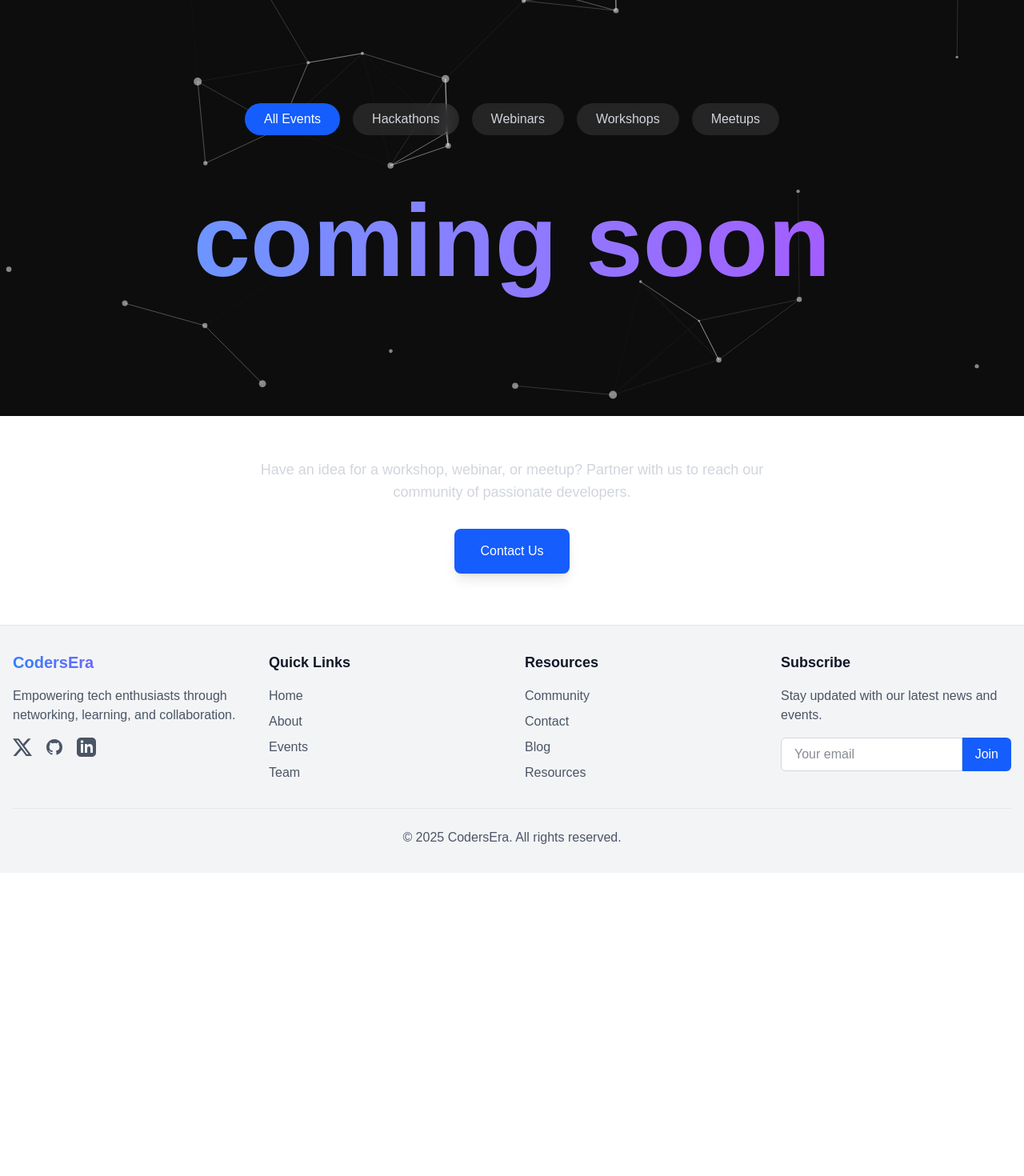
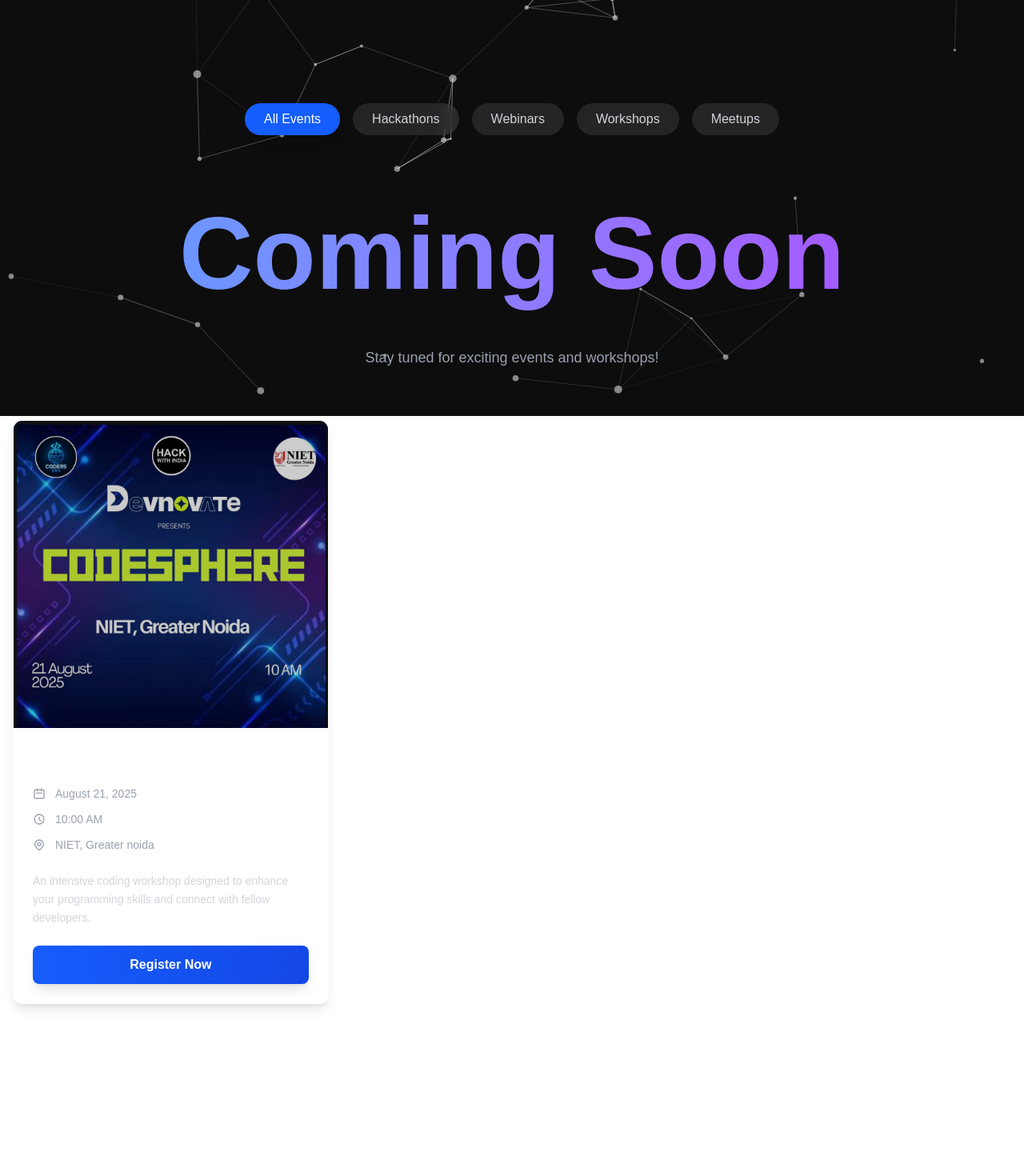
Before and after one commit to Hridayansh018/codersera-new-web, a Next.js app: page /events in a window 1280 px wide. Shown: the part 280-1750 px from the top of the page at 80% size. Before the commit the page ends 1371 px from the top, so only its background shows below. Built offline with nearby package versions, Linux system fonts and the light colour scheme.

Commit message:
event update

```diff
--- a/src/app/events/page.tsx
+++ b/src/app/events/page.tsx
@@ -3,6 +3,9 @@
 import { motion } from 'framer-motion';
 import Link from 'next/link';
 import { useState } from 'react';
+import Image, { StaticImageData } from 'next/image';
+
+import codesphere from '../../../public/codesphere.jpg';
 
 type Event = {
   id: number;
@@ -12,70 +15,28 @@ type Event = {
   location: string;
   type: 'hackathon' | 'webinar' | 'workshop' | 'meetup';
   description: string;
-  image: string;
+  image: StaticImageData;
 };
 
 const upcomingEvents: Event[] = [
   {
     id: 1,
-    title: 'Web Development Bootcamp',
-    date: 'June 15, 2024',
-    time: '10:00 AM - 4:00 PM',
-    location: 'Virtual',
+    title: 'Codesphere',
+    date: 'August 21, 2025',
+    time: '10:00 AM',
+    location: 'NIET, Greater noida',
     type: 'workshop',
-    description: 'A comprehensive bootcamp covering modern web development technologies including React, Next.js, and more.',
-    image: '/workshop.jpg'
+    description: 'An intensive coding workshop designed to enhance your programming skills and connect with fellow developers.',
+    image: codesphere
   },
-  {
-    id: 2,
-    title: 'CodersEra Annual Hackathon',
-    date: 'July 8-10, 2024',
-    time: 'All day',
-    location: 'Tech Hub Center',
-    type: 'hackathon',
-    description: 'Join us for 48 hours of coding, collaboration, and innovation. Solve real-world problems and win amazing prizes!',
-    image: '/hackathon.jpg'
-  },
-  {
-    id: 3,
-    title: 'AI in Modern Applications',
-    date: 'June 25, 2024',
-    time: '6:00 PM - 8:00 PM',
-    location: 'Virtual',
-    type: 'webinar',
-    description: 'Learn how to integrate AI capabilities into your applications with practical examples and best practices.',
-    image: '/webinar.jpg'
-  },
-  {
-    id: 4,
-    title: 'Networking Mixer',
-    date: 'June 30, 2024',
-    time: '7:00 PM - 9:00 PM',
-    location: 'Downtown Cafe',
-    type: 'meetup',
-    description: 'Connect with fellow developers in a casual setting. Share experiences, exchange ideas, and build your network.',
-    image: '/meetup.jpg'
-  },
-  {
-    id: 5,
-    title: 'Mobile App Development Workshop',
-    date: 'July 20, 2024',
-    time: '11:00 AM - 3:00 PM',
-    location: 'Tech Innovation Center',
-    type: 'workshop',
-    description: 'Hands-on workshop on building cross-platform mobile applications using React Native and Flutter.',
-    image: '/workshop.jpg'
-  },
-  {
-    id: 6,
-    title: 'Cloud Computing Fundamentals',
-    date: 'August 5, 2024',
-    time: '2:00 PM - 4:00 PM',
-    location: 'Virtual',
-    type: 'webinar',
-    description: 'Introduction to cloud computing concepts, services, and deployment models with practical demonstrations.',
-    image: '/webinar.jpg'
-  }
+];
+
+const filterButtons = [
+  { key: 'all', label: 'All Events' },
+  { key: 'hackathon', label: 'Hackathons' },
+  { key: 'webinar', label: 'Webinars' },
+  { key: 'workshop', label: 'Workshops' },
+  { key: 'meetup', label: 'Meetups' },
 ];
 
 export default function EventsPage() {
@@ -86,7 +47,7 @@ export default function EventsPage() {
     : upcomingEvents.filter(event => event.type === filter);
 
   return (
-    <div>
+    <div className="min-h-screen">
       {/* Hero Section */}
       <section className="py-16 md:py-20">
         <div className="container mx-auto px-4">
@@ -116,87 +77,120 @@ export default function EventsPage() {
             animate={{ opacity: 1, y: 0 }}
             transition={{ duration: 0.5, delay: 0.2 }}
           >
+            {filterButtons.map((button) => (
               <button
-              onClick={() => setFilter('all')}
-              className={`px-6 py-2 rounded-full ${filter === 'all' ? 'bg-blue-600 text-white' : 'bg-white/10 text-gray-300'} hover:bg-blue-500 hover:text-white transition-colors backdrop-blur-sm`}
+                key={button.key}
+                onClick={() => setFilter(button.key)}
+                className={`px-6 py-2 rounded-full font-medium transition-all duration-300 backdrop-blur-sm ${
+                  filter === button.key
+                    ? 'bg-blue-600 text-white shadow-lg'
+                    : 'bg-white/10 text-gray-300 hover:bg-blue-500 hover:text-white'
+                }`}
               >
-              All Events
+                {button.label}
               </button>
-            <button
-              onClick={() => setFilter('hackathon')}
-              className={`px-6 py-2 rounded-full ${filter === 'hackathon' ? 'bg-blue-600 text-white' : 'bg-white/10 text-gray-300'} hover:bg-blue-500 hover:text-white transition-colors backdrop-blur-sm`}
-            >
-              Hackathons
-            </button>
-            <button
-              onClick={() => setFilter('webinar')}
-              className={`px-6 py-2 rounded-full ${filter === 'webinar' ? 'bg-blue-600 text-white' : 'bg-white/10 text-gray-300'} hover:bg-blue-500 hover:text-white transition-colors backdrop-blur-sm`}
-            >
-              Webinars
-            </button>
-            <button
-              onClick={() => setFilter('workshop')}
-              className={`px-6 py-2 rounded-full ${filter === 'workshop' ? 'bg-blue-600 text-white' : 'bg-white/10 text-gray-300'} hover:bg-blue-500 hover:text-white transition-colors backdrop-blur-sm`}
-            >
-              Workshops
-            </button>
-            <button
-              onClick={() => setFilter('meetup')}
-              className={`px-6 py-2 rounded-full ${filter === 'meetup' ? 'bg-blue-600 text-white' : 'bg-white/10 text-gray-300'} hover:bg-blue-500 hover:text-white transition-colors backdrop-blur-sm`}
-            >
-              Meetups
-            </button>
+            ))}
           </motion.div>
 
+          {/* Coming Soon Message */}
+          <motion.div
+            className="text-center mb-16"
+            initial={{ opacity: 0, scale: 0.9 }}
+            animate={{ opacity: 1, scale: 1 }}
+            transition={{ duration: 0.6 }}
+          >
+            <h1 className='text-6xl md:text-8xl lg:text-9xl font-bold bg-gradient-to-r from-blue-400 to-purple-500 bg-clip-text text-transparent py-5 leading-tight'>
+              Coming Soon
+            </h1>
+            <p className="text-gray-400 text-lg mt-4">Stay tuned for exciting events and workshops!</p>
+          </motion.div>
 
-
-          {/* CURRENTLY THE EVENTS ARE ON HOLDE, WILL BE ADDED LATER, INSTEAD WERE GONNA DISPLAY A BIG 'COMONG SOON' */}
-          <h1 className='text-9xl font-semibold text-center mt-10 bg-gradient-to-r from-blue-400 to-purple-500 bg-clip-text text-transparent py-5'>coming soon</h1>
           {/* Events Grid */}
-          {/* <div className="grid grid-cols-1 md:grid-cols-2 lg:grid-cols-3 gap-8">
+          <div className="grid grid-cols-1 md:grid-cols-2 lg:grid-cols-3 gap-8 max-w-7xl mx-auto">
             {filteredEvents.map((event, index) => (
               <motion.div
                 key={event.id}
-                className="bg-white/10 rounded-xl shadow-lg overflow-hidden hover:shadow-2xl transition-all duration-300 hover:scale-105 transform cursor-pointer backdrop-blur-sm"
+                className="bg-white/10 rounded-xl shadow-lg overflow-hidden hover:shadow-2xl transition-all duration-300 hover:scale-105 transform cursor-pointer backdrop-blur-sm border border-white/20"
                 initial={{ opacity: 0, y: 20 }}
                 animate={{ opacity: 1, y: 0 }}
                 transition={{ duration: 0.5, delay: index * 0.1 }}
               >
-                <div className="h-48 bg-gradient-to-r from-blue-500 to-purple-600 flex items-center justify-center p-4 text-white">
-                  <div className="text-center">
-                    <span className="text-sm uppercase tracking-wider bg-white/20 px-3 py-1 rounded-full">{event.type}</span>
-                    <h3 className="text-xl font-bold mt-2">{event.title}</h3>
+                {/* Image Header */}
+                <div className="relative h-96 w-full bg-gradient-to-r from-blue-500 to-purple-600 overflow-hidden">
+                  <Image
+                    src={event.image}
+                    alt={event.title}
+                    fill
+                    sizes="(max-width: 768px) 100vw, (max-width: 1200px) 50vw, 33vw"
+                    className="object-cover"
+                  />
+                  {/* Overlay */}
+                  <div className="absolute inset-0 bg-black/20" />
+
+                  {/* Event Type Badge */}
+                  {/* <div className="absolute top-4 right-4">
+                    <span className={`px-3 py-1 rounded-full text-xs font-semibold uppercase tracking-wide text-white ${
+                      event.type === 'workshop' ? 'bg-green-500/80' :
+                      event.type === 'hackathon' ? 'bg-red-500/80' :
+                      event.type === 'webinar' ? 'bg-blue-500/80' :
+                      'bg-purple-500/80'
+                    }`}>
+                      {event.type}
+                    </span>
+                  </div> */}
                 </div>
+
+                {/* Content */}
+                <div className="p-6">
+                  {/* Title */}
+                  <h2 className="text-2xl font-bold text-white mb-4">{event.title}</h2>
+
+                  {/* Event Details */}
+                  <div className="space-y-3 mb-6">
+                    <div className="flex items-center text-gray-400 text-sm">
+                      <svg className="w-4 h-4 mr-3 flex-shrink-0" fill="none" stroke="currentColor" viewBox="0 0 24 24">
+                        <path strokeLinecap="round" strokeLinejoin="round" strokeWidth="2" d="M8 7V3m8 4V3m-9 8h10M5 21h14a2 2 0 002-2V7a2 2 0 00-2-2H5a2 2 0 00-2 2v12a2 2 0 002 2z" />
+                      </svg>
+                      <span className="font-medium">{event.date}</span>
                     </div>
-                <div className="p-6">
-                  <div className="flex items-center mb-4 text-gray-400">
-                    <svg className="w-5 h-5 mr-2" fill="none" stroke="currentColor" viewBox="0 0 24 24" xmlns="http://www.w3.org/2000/svg">
-                      <path strokeLinecap="round" strokeLinejoin="round" strokeWidth="2" d="M8 7V3m8 4V3m-9 8h10M5 21h14a2 2 0 002-2V7a2 2 0 00-2-2H5a2 2 0 00-2 2v12a2 2 0 002 2z"></path>
-                    </svg>
-                    <span>{event.date}</span>
-                  </div>
-                  <div className="flex items-center mb-4 text-gray-400">
-                    <svg className="w-5 h-5 mr-2" fill="none" stroke="currentColor" viewBox="0 0 24 24" xmlns="http://www.w3.org/2000/svg">
-                      <path strokeLinecap="round" strokeLinejoin="round" strokeWidth="2" d="M12 8v4l3 3m6-3a9 9 0 11-18 0 9 9 0 0118 0z"></path>
+
+                    <div className="flex items-center text-gray-400 text-sm">
+                      <svg className="w-4 h-4 mr-3 flex-shrink-0" fill="none" stroke="currentColor" viewBox="0 0 24 24">
+                        <path strokeLinecap="round" strokeLinejoin="round" strokeWidth="2" d="M12 8v4l3 3m6-3a9 9 0 11-18 0 9 9 0 0118 0z" />
                       </svg>
                       <span>{event.time}</span>
                     </div>
-                  <div className="flex items-center mb-4 text-gray-400">
-                    <svg className="w-5 h-5 mr-2" fill="none" stroke="currentColor" viewBox="0 0 24 24" xmlns="http://www.w3.org/2000/svg">
-                      <path strokeLinecap="round" strokeLinejoin="round" strokeWidth="2" d="M17.657 16.657L13.414 20.9a1.998 1.998 0 01-2.827 0l-4.244-4.243a8 8 0 1111.314 0z"></path>
-                      <path strokeLinecap="round" strokeLinejoin="round" strokeWidth="2" d="M15 11a3 3 0 11-6 0 3 3 0 016 0z"></path>
+
+                    <div className="flex items-center text-gray-400 text-sm">
+                      <svg className="w-4 h-4 mr-3 flex-shrink-0" fill="none" stroke="currentColor" viewBox="0 0 24 24">
+                        <path strokeLinecap="round" strokeLinejoin="round" strokeWidth="2" d="M17.657 16.657L13.414 20.9a1.998 1.998 0 01-2.827 0l-4.244-4.243a8 8 0 1111.314 0z" />
+                        <path strokeLinecap="round" strokeLinejoin="round" strokeWidth="2" d="M15 11a3 3 0 11-6 0 3 3 0 016 0z" />
                       </svg>
                       <span>{event.location}</span>
                     </div>
-                  <p className="text-gray-300 mb-6">{event.description}</p>
-                  <button className="w-full px-4 py-2 bg-blue-600 hover:bg-blue-700 text-white font-medium rounded-lg transition-all duration-300 hover:scale-105 transform">
+                  </div>
+
+                  {/* Description */}
+                  {event.description && (
+                    <p className="text-gray-300 mb-6 text-sm leading-relaxed line-clamp-3">
+                      {event.description}
+                    </p>
+                  )}
+
+                  {/* Register Button */}
+                  <motion.button
+                    className="w-full px-4 py-3 bg-gradient-to-r from-blue-600 to-blue-700 hover:from-blue-700 hover:to-blue-800 text-white font-semibold rounded-lg transition-all duration-300 shadow-lg hover:shadow-xl"
+                    whileHover={{ scale: 1.02 }}
+                    whileTap={{ scale: 0.98 }}
+                  >
                     Register Now
-                  </button>
+                  </motion.button>
                 </div>
               </motion.div>
             ))}
-          </div> */}
+          </div>
 
+          {/* No Events Message */}
           {filteredEvents.length === 0 && (
             <motion.div
               className="text-center py-12"
@@ -204,7 +198,13 @@ export default function EventsPage() {
               animate={{ opacity: 1 }}
               transition={{ duration: 0.5 }}
             >
-              <p className="text-xl text-gray-400">No events found for this category. Check back soon!</p>
+              <div className="bg-white/10 rounded-xl p-8 backdrop-blur-sm border border-white/20 max-w-md mx-auto">
+                <svg className="w-16 h-16 mx-auto mb-4 text-gray-400" fill="none" stroke="currentColor" viewBox="0 0 24 24">
+                  <path strokeLinecap="round" strokeLinejoin="round" strokeWidth="2" d="M8 7V3m8 4V3m-9 8h10M5 21h14a2 2 0 002-2V7a2 2 0 00-2-2H5a2 2 0 00-2 2v12a2 2 0 002 2z" />
+                </svg>
+                <p className="text-xl text-gray-400 mb-2">No events found</p>
+                <p className="text-gray-500">Check back soon for new events in this category!</p>
+              </div>
             </motion.div>
           )}
         </div>
@@ -214,7 +214,7 @@ export default function EventsPage() {
       <section className="py-16">
         <div className="container mx-auto px-4">
           <motion.div
-            className="text-center"
+            className="text-center bg-white/5 rounded-2xl p-12 backdrop-blur-sm border border-white/10"
             initial={{ opacity: 0, y: 20 }}
             whileInView={{ opacity: 1, y: 0 }}
             viewport={{ once: true }}
@@ -226,7 +226,7 @@ export default function EventsPage() {
             </p>
             <Link
               href="/contact"
-              className="px-8 py-4 bg-blue-600 hover:bg-blue-700 text-white font-medium rounded-lg transition-all duration-300 shadow-lg hover:shadow-xl hover:scale-105 transform inline-block"
+              className="inline-block px-8 py-4 bg-gradient-to-r from-blue-600 to-purple-600 hover:from-blue-700 hover:to-purple-700 text-white font-semibold rounded-lg transition-all duration-300 shadow-lg hover:shadow-xl transform hover:scale-105"
             >
               Contact Us
             </Link>
```
Also changed, not shown: public/codesphere.jpg (added), 1 other file (tests, documents, lock files or other folders). Lines whose indentation alone changed are shown as unchanged.
